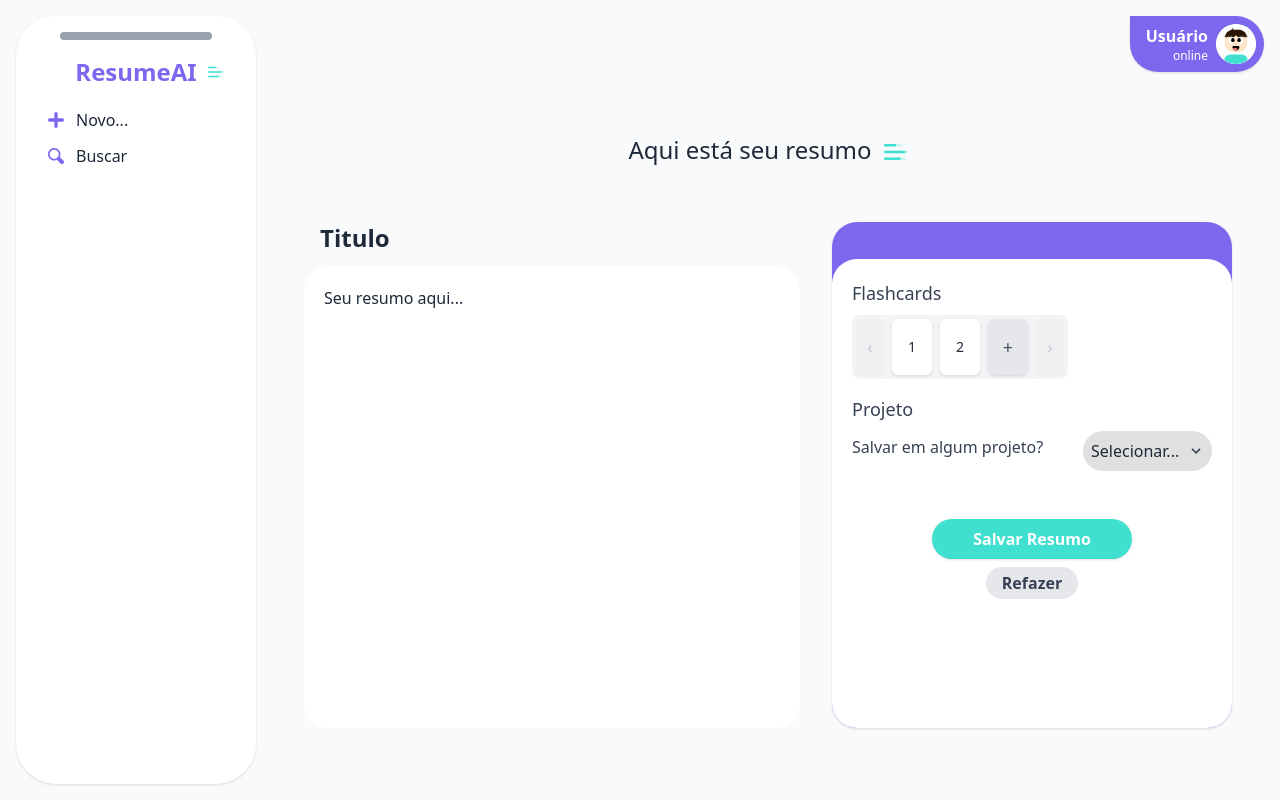
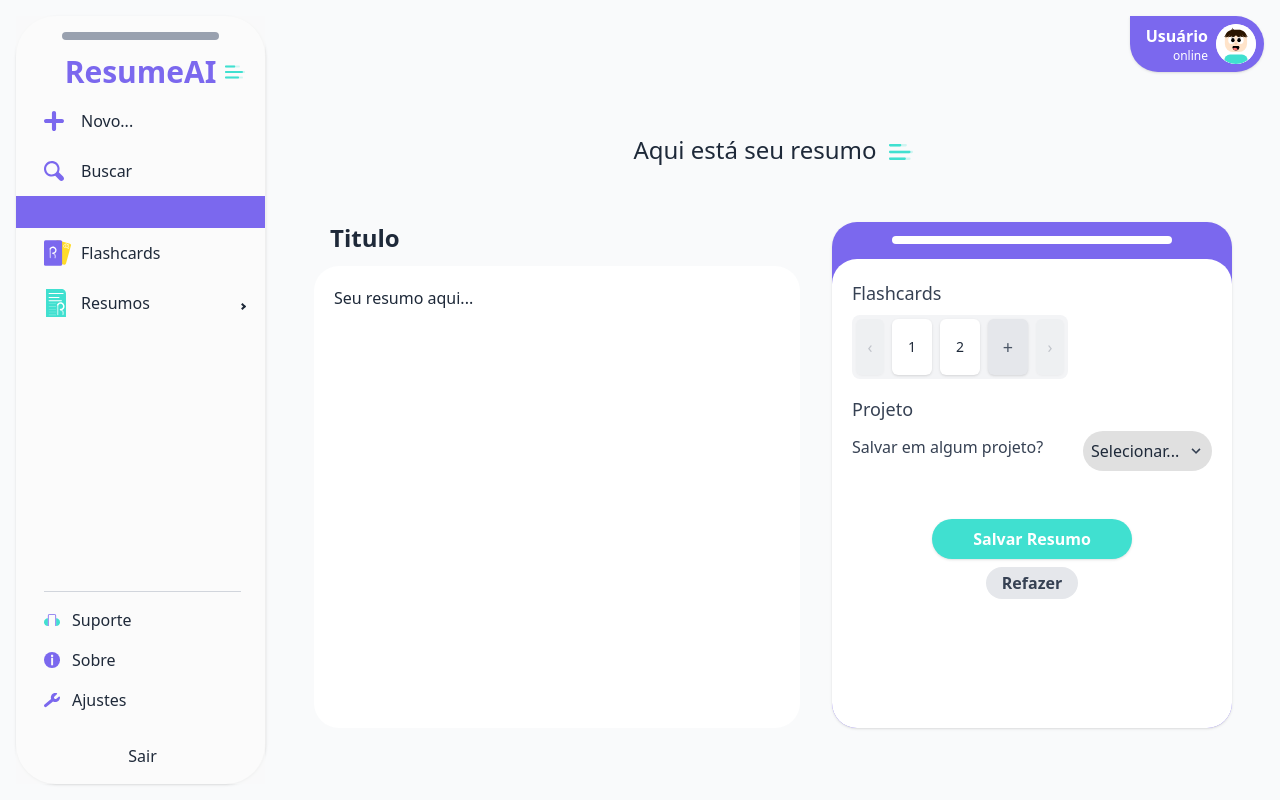
Before and after one commit to Articos11/dev_software_2025.1, a React (Vite) app in the folder resumeai-react/frontend/: page /salvar_resumo in a window 1280 px wide. Built offline with nearby package versions, Linux system fonts and the light colour scheme; a web font is replaced by a local one.

Commit message:
update sidebar

```diff
--- a/resumeai-react/frontend/src/components/ConferirTextoSection.jsx
+++ b/resumeai-react/frontend/src/components/ConferirTextoSection.jsx
@@ -19,7 +19,7 @@ export default function ConferirTextoSection({
 
       <CardBox>
         <textarea
-          className="px-4 size-full scrollbar scrollbar-thumb-gray-400 scrollbar-track-gray-200 outline-none resize-none"
+          className="px-4 size-full scrollbar-thumb-rounded-full scrollbar-h-20 scrollbar-track-rounded-full scrollbar scrollbar-thumb-gray-400 scrollbar-track-gray-200 outline-none resize-none"
           value={text}
           onChange={(e) => setText(e.target.value)}
         ></textarea>
--- a/resumeai-react/frontend/src/components/PageHeaderSidebar.jsx
+++ b/resumeai-react/frontend/src/components/PageHeaderSidebar.jsx
@@ -1,13 +1,14 @@
 import React from "react";
 import UserButton from "./UserButton";
 import Sidebar from "./Sidebar/Sidebar";
+import NewSidebar from "./Sidebar/NewSidebar";
 
 // Componente que agrupa UserButton e Sidebar
 export default function PageHeaderSidebar({ children }) {
   return (
     <div className="bg-gray-50 text-gray-800 h-screen w-screen flex">
       <UserButton />
-      <Sidebar />
+      <NewSidebar />
       <main className="flex-1 flex flex-col items-center p-6 pl-2 pb-12">
         {children}
       </main>
--- /dev/null
+++ b/resumeai-react/frontend/src/components/Sidebar/MeuEspacoDivision.jsx
@@ -0,0 +1,7 @@
+import React from "react";
+
+export default function MeuEspacoDivision() {
+    return (
+        <div className="bg-[var(--color-resumeai-purple)] h-8 "></div>
+    );
+}
--- a/resumeai-react/frontend/src/components/Sidebar/NavAction.jsx
+++ b/resumeai-react/frontend/src/components/Sidebar/NavAction.jsx
@@ -3,10 +3,10 @@ import React from "react";
 
 function NavAction({ icon, text }) {
   return (
-    <button class="w-full pl-4 flex items-center space-x-3 mb-1 py-1 rounded-md hover:bg-gray-100 transition font-['Sofia Pro']">
+    <div class="w-full pl-3 flex items-center space-x-3 mb-1 py-1 rounded-md transition font-['Sofia Pro']">
       <img src={icon} className="w-4 h-4"></img>
       <span>{text}</span>
-    </button>
+    </div>
   );
 }
 
--- /dev/null
+++ b/resumeai-react/frontend/src/components/Sidebar/NewSidebar.jsx
@@ -0,0 +1,108 @@
+const searchIcon = "src/assets/Ativo 24.svg";
+import React, { useState } from "react";
+import { Link } from "react-router-dom";
+import SidebarHeader from "./SidebarHeader";
+import { Sidebar, Menu, MenuItem, SubMenu } from "react-pro-sidebar";
+import NavAction from "./NavAction";
+import MeuEspacoDivision from "./MeuEspacoDivision";
+import SidebarFooter from "./SidebarFooter";
+
+export default function NewSidebar() {
+  const [collapsed, setCollapsed] = useState(false);
+
+  const handleCollapse = () => setCollapsed((prev) => !prev);
+
+  return (
+    <Sidebar
+      collapsed={collapsed}
+      className="w-60 bg-white shadow-sm flex flex-col rounded-[40px] m-4"
+    >
+      <SidebarHeader onCollapse={handleCollapse} collapsed={collapsed} />
+
+      <Menu>
+        <MenuItem
+          icon={
+            <span
+              className={
+                collapsed
+                  ? "flex items-center justify-center w-full h-full"
+                  : ""
+              }
+            >
+              <img
+                src="src/assets/Ativo 23.svg"
+                className="w-5 h-5 mx-auto my-auto"
+                alt="Novo"
+              />
+            </span>
+          }
+          component={<Link to="/home"></Link>}
+        >
+          Novo...
+        </MenuItem>
+        <MenuItem
+          icon={
+            <span
+              className={
+                collapsed
+                  ? "flex items-center justify-center w-full h-full"
+                  : ""
+              }
+            >
+              <img
+                src={searchIcon}
+                className="w-5 h-5 mx-auto my-auto"
+                alt="Buscar"
+              />
+            </span>
+          }
+          component={<Link to="/buscar">Buscar</Link>}
+        >
+          Buscar
+        </MenuItem>
+        {!collapsed && (
+          <>
+            <MeuEspacoDivision />
+            <MenuItem
+              icon={
+                <span className="ml-2">
+                  <img
+                    src="src/assets/Ativo 28.svg"
+                    className="w-8 h-8 mx-auto my-auto"
+                    alt="Flashcards"
+                  />
+                </span>
+              }
+            >
+              Flashcards
+            </MenuItem>
+            <SubMenu
+              label="Resumos"
+              icon={
+                <span className="ml-1">
+                  <img
+                    src="src/assets/Ativo 29.svg"
+                    className="w-7 h-7 mx-auto my-auto"
+                    alt="Resumos"
+                  />
+                </span>
+              }
+            >
+              <MenuItem>
+                <Link to="/resumos/novo">Novo Resumo</Link>
+              </MenuItem>
+              <MenuItem>
+                <Link to="/resumos/lista">Lista de Resumos</Link>
+              </MenuItem>
+            </SubMenu>
+          </>
+        )}
+      </Menu>
+      {!collapsed && (
+        <div className="w-full absolute bottom-2 left-0">
+          <SidebarFooter />
+        </div>
+      )}
+    </Sidebar>
+  );
+}
--- /dev/null
+++ b/resumeai-react/frontend/src/components/Sidebar/SidebarFooter.jsx
@@ -0,0 +1,34 @@
+import React from "react";
+
+export default function SidebarFooter() {
+  return (
+    <div className=" pt-4 pb-2 flex flex-col flex-grow items-center w-full pl-1">
+      <div className="flex flex-col gap-4 w-full px-6">
+        <hr className="border-t border-gray-300"></hr>
+        <div className="flex items-center gap-3 cursor-pointer">
+          <img
+            src="src/assets/Ativo 22.svg"
+            alt="Suporte"
+            className="w-4 h-4"
+          />
+          <span className="text-md">Suporte</span>
+        </div>
+        <div className="flex items-center gap-3 cursor-pointer">
+          <img src="src/assets/Ativo 25.svg" alt="Sobre" className="w-4 h-4" />
+          <span className="text-md">Sobre</span>
+        </div>
+        <div className="flex items-center gap-3 cursor-pointer">
+          <img
+            src="src/assets/Ativo 20.svg"
+            alt="Ajustes"
+            className="w-4 h-4"
+          />
+          <span className="text-md">Ajustes</span>
+        </div>
+      </div>
+      <div className="flex flex-col items-center w-full mt-8">
+        <span className="text-md cursor-pointer">Sair</span>
+      </div>
+    </div>
+  );
+}
--- a/resumeai-react/frontend/src/components/Sidebar/SidebarHeader.jsx
+++ b/resumeai-react/frontend/src/components/Sidebar/SidebarHeader.jsx
@@ -1,16 +1,31 @@
 import React from "react";
 
-function SidebarHeader() {
+function SidebarHeader({ onCollapse, collapsed }) {
   return (
     <>
-      <div className="flex justify-center my-4">
+      <div className="flex justify-center my-4 mb-2">
         <div className="h-2 w-[63%] bg-gray-400 rounded-full"> </div>
       </div>
 
-      <div>
-        <div className="flex items-center relative justify-center">
-          <h1 class="text-2xl font-bold text-[var(--color-resumeai-purple)] self-center">ResumeAI</h1>
-          <img src="src/assets/Ativo 4.svg" className="h-6 w-6 right-7 absolute hover:bg-indigo-400 p-1 rounded-md cursor-pointer"></img>
+      <div style={{ minHeight: "48px", height: "48px" }}>
+        <div
+          className={`flex items-center h-full ${
+            collapsed ? "justify-center" : "relative justify-center"
+          }`}
+        >
+          {!collapsed && (
+            <h1 className="text-3xl font-bold text-[var(--color-resumeai-purple)] self-center">
+              ResumeAI
+            </h1>
+          )}
+          <img
+            src="src/assets/Ativo 4.svg"
+            className={`h-7 w-7 hover:bg-indigo-400 p-1 rounded-md cursor-pointer ${
+              collapsed ? "" : "right-4 absolute"
+            }`}
+            onClick={onCollapse}
+            alt="Colapsar Sidebar"
+          />
         </div>
       </div>
     </>
--- a/resumeai-react/frontend/src/pages/SaveSummaryPage.jsx
+++ b/resumeai-react/frontend/src/pages/SaveSummaryPage.jsx
@@ -35,7 +35,7 @@ export default function SaveSummaryPage() {
             onChange={(e) => setText(e.target.value)}
           ></textarea>{" "}
         </div>
-        <CardBox className="max-w-[400px] flex flex-col items-center">
+        <CardBox className="max-w-[400px]">
           <SettingsGroup title="Flashcards">
             <FlashcardThumbnails />
           </SettingsGroup>
```
